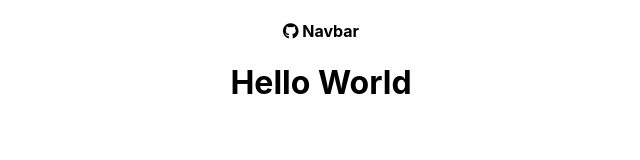
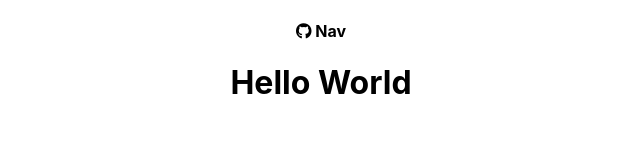
Before and after one commit to jessica-pring/github-user-finder, a React (Create React App) app: page / in a window 1280 px wide. Shown: the top 160 px of the page, without its empty margins (319-959 px from the left). Built offline with nearby package versions, Linux system fonts and the light colour scheme.

Commit message:
navbar component with props

```diff
--- a/src/App.js
+++ b/src/App.js
@@ -6,7 +6,7 @@ class App extends Component {
   render() {
     return (
       <div className="App">
-        <Navbar />
+        <Navbar title='Nav' icon='fab fa-github' />
 
         <h1>Hello World</h1>
       </div>
--- a/src/components/layout/Navbar.js
+++ b/src/components/layout/Navbar.js
@@ -1,11 +1,22 @@
 import React, { Component } from 'react'
+import PropTypes from 'prop-types';
 
 export class Navbar extends Component {
+  static defaultProps = {
+    title: 'Navbar',
+    icon: 'fab fa-github'
+  }
+
+  static propTypes = {
+    title: PropTypes.string.isRequired,
+    icon: PropTypes.string.isRequired
+  }
+
   render() {
     return (
       <nav className="navbar">
         <h4>
-          <i className="fab fa-github"></i> Navbar
+          <i className={this.props.icon}></i> {this.props.title}
         </h4>
       </nav>
     )
```
